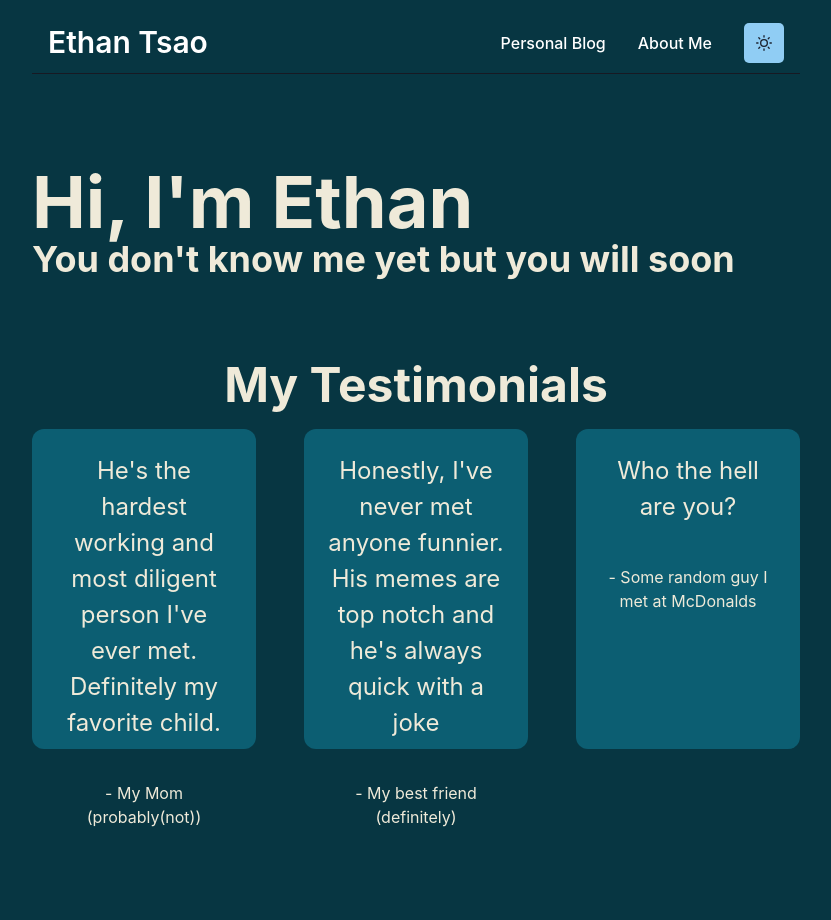
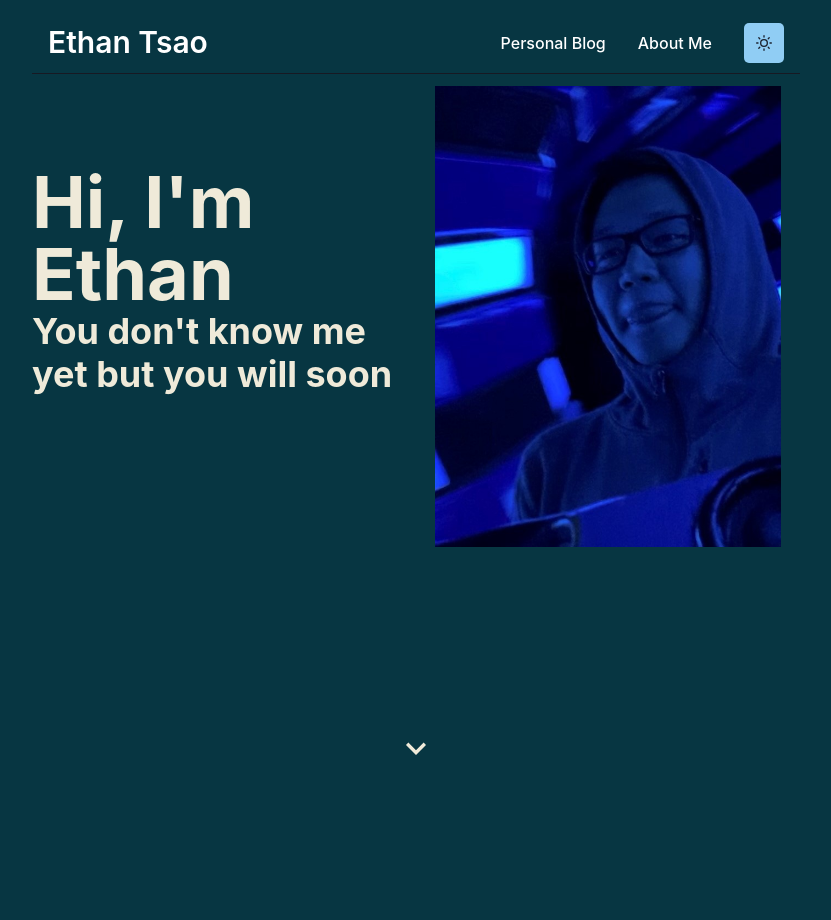
Before and after one commit to Ethan-Tsao/markdown-blog, a Next.js app: page / in a window 1280 px wide. Shown: the top 920 px of the page, without its empty margins (224-1055 px from the left). Before the commit the page ends 861 px from the top, so only its background shows below. Built offline with nearby package versions, Linux system fonts and the light colour scheme.

Commit message:
refactored About page into component; edited home page; added new portraits

```diff
--- a/pages/index.tsx
+++ b/pages/index.tsx
@@ -9,9 +9,14 @@ import {
   LinkBox,
   LinkOverlay,
   Flex,
+  Image,
+  AspectRatio,
 } from "@chakra-ui/react";
+import { ChevronDownIcon } from "@chakra-ui/icons";
 import Navbar from "components/Navbar";
 import { HTMLMotionProps, motion } from "framer-motion";
+
+export const MotionChevron = motion(ChevronDownIcon);
 
 const Home = () => {
   const mode = useColorModeValue("solarizedDark.600", "solarizedLight.500");
@@ -24,26 +29,52 @@ const Home = () => {
       align="center"
       color={mode}
     >
+      <Navbar />
       {/* Heading */}
-      <Navbar />
-      <Box alignContent="center">
-        <Heading textAlign="left" size="4xl" mt="5rem">
+      <SimpleGrid columns={{ base: 1, xl: 2 }} h="80vh">
+        <Box align="center" maxH="50%">
+          <Heading
+            textAlign="left"
+            size="4xl"
+            mt={{ base: "2rem", md: "5rem" }}
+          >
             Hi, I&apos;m Ethan
           </Heading>
           <Heading textAlign="left" size="xl">
             You don&apos;t know me yet but you will soon
           </Heading>
         </Box>
+        <Box>
+          <AspectRatio ratio={3 / 4} maxW="90%">
+            <Image src="images/home/me.jpg" objectFit="cover" />
+          </AspectRatio>
+        </Box>
+      </SimpleGrid>
+      <Box justifyItems="center" h="20vh">
+        <MotionChevron
+          h="10"
+          w="10"
+          animate={{
+            y: [-10, 10, -10],
+          }}
+          transition={{
+            duration: 1,
+            repeat: Infinity,
+          }}
+        />
+      </Box>
 
       {/* <Divider /> */}
 
       {/* Testimonials */}
-      <Heading textAlign="center" size="2xl" mt="5rem">
+      <Box h="100vh">
+        <Heading textAlign="center" size="2xl" my="2rem">
           My Testimonials
         </Heading>
         <Stack
           align={"center"}
-        justifyContent={"space-between"}
+          justifyContent={{ base: "center", xl: "space-between" }}
+          justify="center"
           direction={{ base: "column", md: "row" }}
           spacing="3em"
           my={5}
@@ -60,7 +91,7 @@ const Home = () => {
               He&apos;s the hardest working and most diligent person I&apos;ve
               ever met. Definitely my favorite child.
             </Text>
-          <Text py={"2rem"}>- My Mom (probably(not))</Text>
+            <Text py={"1rem"}>- My Mom (probably(not))</Text>
           </Stack>
           <Stack
             dir={"column"}
@@ -74,7 +105,7 @@ const Home = () => {
               Honestly, I&apos;ve never met anyone funnier. His memes are top
               notch and he&apos;s always quick with a joke
             </Text>
-          <Text py={"2rem"}>- My best friend (definitely)</Text>
+            <Text py={"1rem"}>- My best friend (definitely)</Text>
           </Stack>
           <Stack
             dir={"column"}
@@ -87,9 +118,10 @@ const Home = () => {
             <Text fontSize={{ base: "xl", md: "2xl" }}>
               Who the hell are you?
             </Text>
-          <Text py={"2rem"}>- Some random guy I met at McDonalds</Text>
+            <Text py={"1rem"}>- Some random guy I met at McDonalds</Text>
           </Stack>
         </Stack>
+      </Box>
     </Box>
   );
 };
```
Also changed, not shown: components/Pages/AboutPage/index.tsx (added, +125 -0 lines), pages/about.tsx (+2 -119 lines), public/images/about/me.jpg (added), public/images/home/me.jpg (added). Lines whose indentation alone changed are shown as unchanged.
